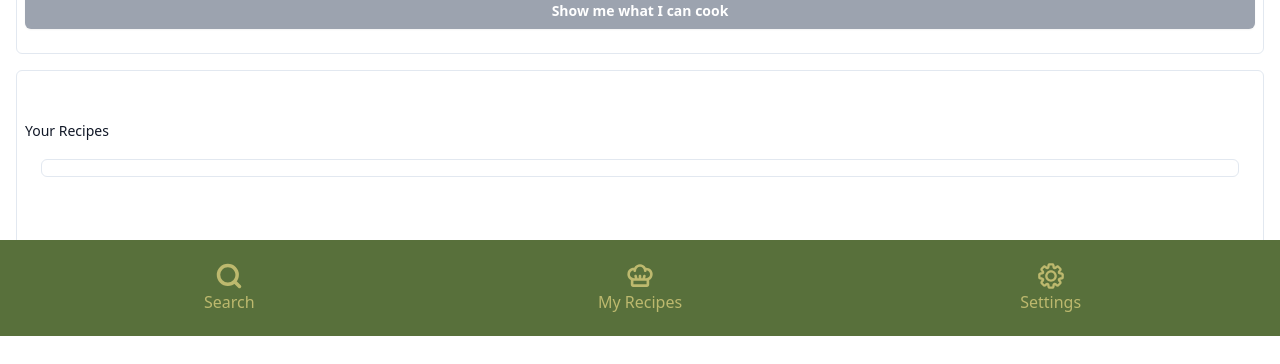
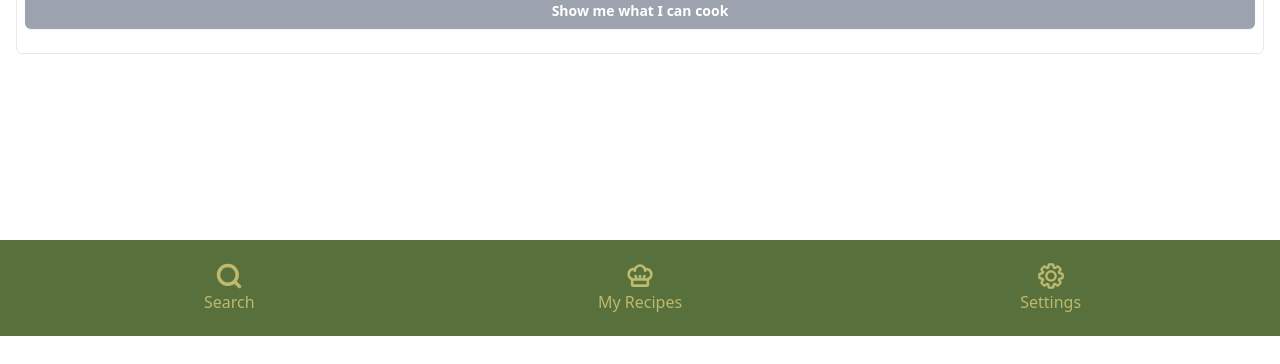
Before and after one commit to nicmart-dev/feedmenow, a React (Create React App) app in the folder client/: page / in a window 1280 px wide. Shown: the part 464-828 px from the top of the page. After the commit the page ends 800 px from the top, so only its background shows below. Built offline with nearby package versions, Linux system fonts and the light colour scheme; a web font is replaced by a local one.

Commit message:
Added cors for specific client address only

```diff
--- a/client/src/i18n/strings.json
+++ b/client/src/i18n/strings.json
@@ -18,7 +18,8 @@
         "home.placeholder": "Don't worry about the formatting. AI will understand what you're saying.",
         "home.ctaBtn": "Show me what I can cook",
         "home.recipesTitle": "Your Recipes",
-        "recipes.name": "Delicious Food Name"
+        "recipes.name": "Delicious Food Name",
+        "suggest.delete": "Delete"
     },
     "fr": {
         "appName": "Nourris moi maintenant",
@@ -39,7 +40,8 @@
         "home.placeholder": "Ne vous inquiétez pas du formatage. L'IA comprendra ce que vous dites.",
         "home.ctaBtn": "Montre-moi ce que je peux cuisiner",
         "home.recipesTitle": "Vos Recettes",
-        "recipes.name": "Nom de la nourriture délicieuse"
+        "recipes.name": "Nom de la nourriture délicieuse",
+        "suggest.delete": "Supprimer"
     },
     "zh-cn": {
         "appName": "现在喂我",
@@ -60,6 +62,7 @@
         "home.placeholder": "不用担心格式。AI 会理解你所说的话。",
         "home.ctaBtn": "告诉我我能做什么菜",
         "home.recipesTitle": "你的食谱",
-        "recipes.name": "美味的食物名称"
+        "recipes.name": "美味的食物名称",
+        "suggest.delete": "删除"
     }
 }
--- a/client/src/pages/Home/Home.jsx
+++ b/client/src/pages/Home/Home.jsx
@@ -130,36 +130,36 @@ export default function Home({setIsRecipeRequest}) {
                 </button>
             </form>
 
-            <article className="border rounded-md p-2 m-4">
-                <div className="space-y-12">
-                    <div className="border-gray-900/10">
-                        <div className="mt-10 grid grid-cols-1 gap-x-6 gap-y-8 sm:grid-cols-6">
-                            <div className="col-span-full">
-                                <h2
-                                    htmlFor="about"
-                                    className="block text-sm font-medium leading-6 text-gray-900"
-                                >
-                                    <FormattedMessage id="home.recipesTitle"/>
-                                </h2>
-                                <div className="m-4 grid grid-cols-1 gap-x-6 gap-y-10 sm:grid-cols-2 lg:grid-cols-4 xl:gap-x-8 border rounded-md p-2 mb-32">
-                                    {displayRecipes && displayRecipes.length > 0 && displayRecipes.map((recipe, i) => (
-                                        <div key={i} className="group relative">
-                                            <div className="flex justify-center flex-col">
-                                                <h3 className="text-sm text-gray-700">
-                                                    {recipe.name}
-                                                </h3>
-                                                <h4 className="text-sm text-gray-700">
-                                                    {recipe.cuisine}
-                                                </h4>
-                                            </div>
-                                        </div>
-                                    ))}
-                                </div>
-                            </div>
-                        </div>
-                    </div>
-                </div>
-            </article>
+            {/*<article className="border rounded-md p-2 m-4">*/}
+            {/*    <div className="space-y-12">*/}
+            {/*        <div className="border-gray-900/10">*/}
+            {/*            <div className="mt-10 grid grid-cols-1 gap-x-6 gap-y-8 sm:grid-cols-6">*/}
+            {/*                <div className="col-span-full">*/}
+            {/*                    <h2*/}
+            {/*                        htmlFor="about"*/}
+            {/*                        className="block text-sm font-medium leading-6 text-gray-900"*/}
+            {/*                    >*/}
+            {/*                        <FormattedMessage id="home.recipesTitle"/>*/}
+            {/*                    </h2>*/}
+            {/*                    <div className="m-4 grid grid-cols-1 gap-x-6 gap-y-10 sm:grid-cols-2 lg:grid-cols-4 xl:gap-x-8 border rounded-md p-2 mb-32">*/}
+            {/*                        {displayRecipes && displayRecipes.length > 0 && displayRecipes.map((recipe, i) => (*/}
+            {/*                            <div key={i} className="group relative">*/}
+            {/*                                <div className="flex justify-center flex-col">*/}
+            {/*                                    <h3 className="text-sm text-gray-700">*/}
+            {/*                                        {recipe.name}*/}
+            {/*                                    </h3>*/}
+            {/*                                    <h4 className="text-sm text-gray-700">*/}
+            {/*                                        {recipe.cuisine}*/}
+            {/*                                    </h4>*/}
+            {/*                                </div>*/}
+            {/*                            </div>*/}
+            {/*                        ))}*/}
+            {/*                    </div>*/}
+            {/*                </div>*/}
+            {/*            </div>*/}
+            {/*        </div>*/}
+            {/*    </div>*/}
+            {/*</article>*/}
 
             {/*<div*/}
             {/*    className="m-4 grid grid-cols-1 gap-x-6 gap-y-10 sm:grid-cols-2 lg:grid-cols-4 xl:gap-x-8 border rounded-md p-2 mb-32">*/}
--- a/client/src/pages/RecipeSuggestions.jsx
+++ b/client/src/pages/RecipeSuggestions.jsx
@@ -1,7 +1,6 @@
 import { FormattedMessage, useIntl } from 'react-intl'
 import {useEffect, useState} from "react";
 
-import linkIcon from "../assets/icons/recipe.svg";
 import clockIcon from "../assets/icons/clock.svg";
 import ingredientsIcon from "../assets/icons/clipboard.svg";
 import globeIcon from "../assets/icons/globe.svg";
@@ -78,7 +77,7 @@ export default function RecipeSuggestions() {
                                                 localStorage.setItem("recipes", JSON.stringify(tempUserRecipes));
                                                 setUserRecipes(tempUserRecipes);
                                             }
-                                        }>Delete</button></li>
+                                        }><FormattedMessage id="suggest.delete" /></button></li>
                                     </ul>
                                 </nav>
                             </div>
--- a/client/src/pages/UserPreferences/UserPreferences.jsx
+++ b/client/src/pages/UserPreferences/UserPreferences.jsx
@@ -20,7 +20,7 @@ const UserPreferences = () => {
         { value: '45', label: '45 minutes' },
         { value: '60', label: '1 hour' },
         { value: '120', label: '1-2 hours' },
-        { value: '120+', label: '2 hours +' },
+        { value: '121', label: '2 hours+' },
     ];
 
         /*
```
